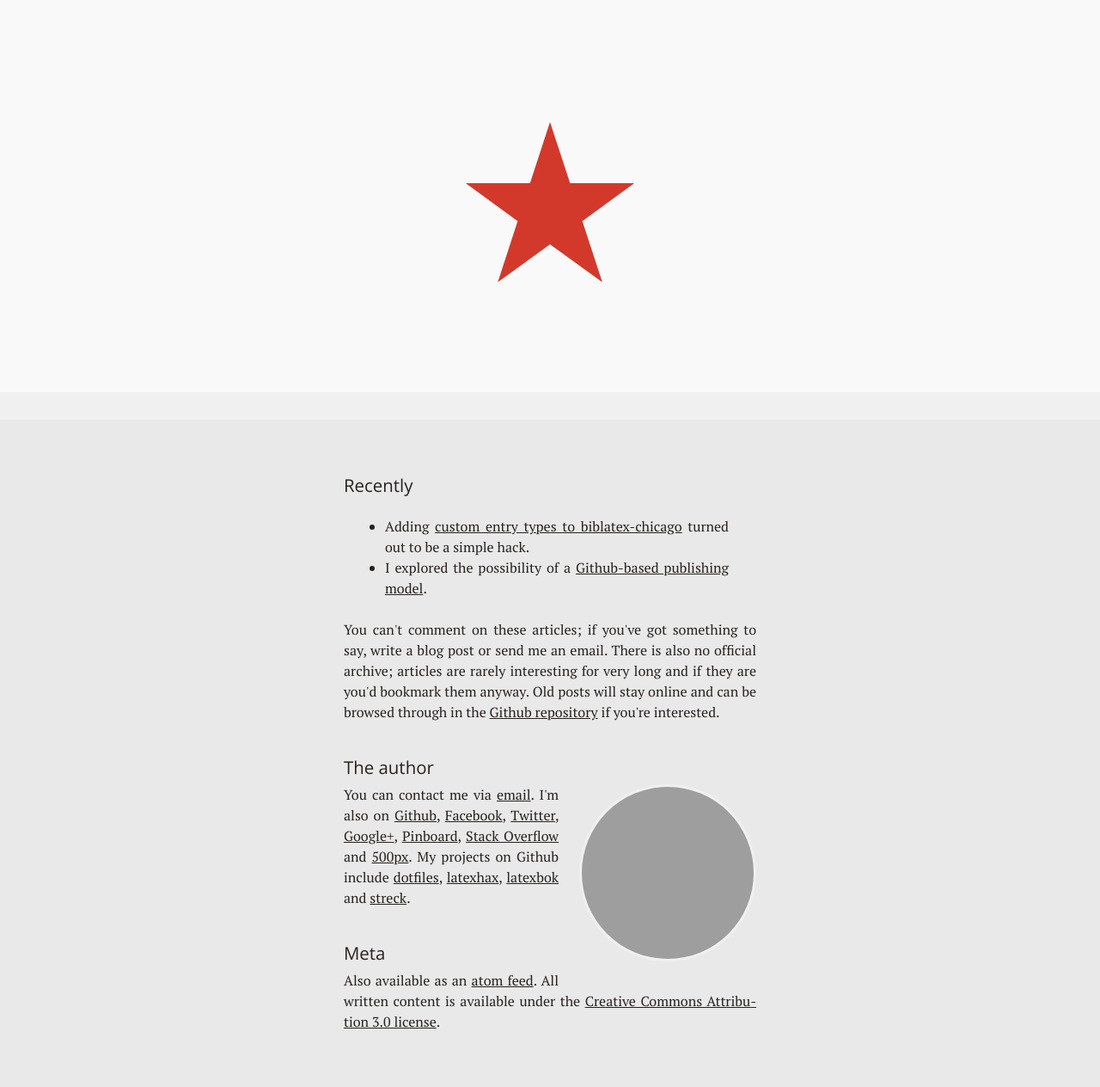
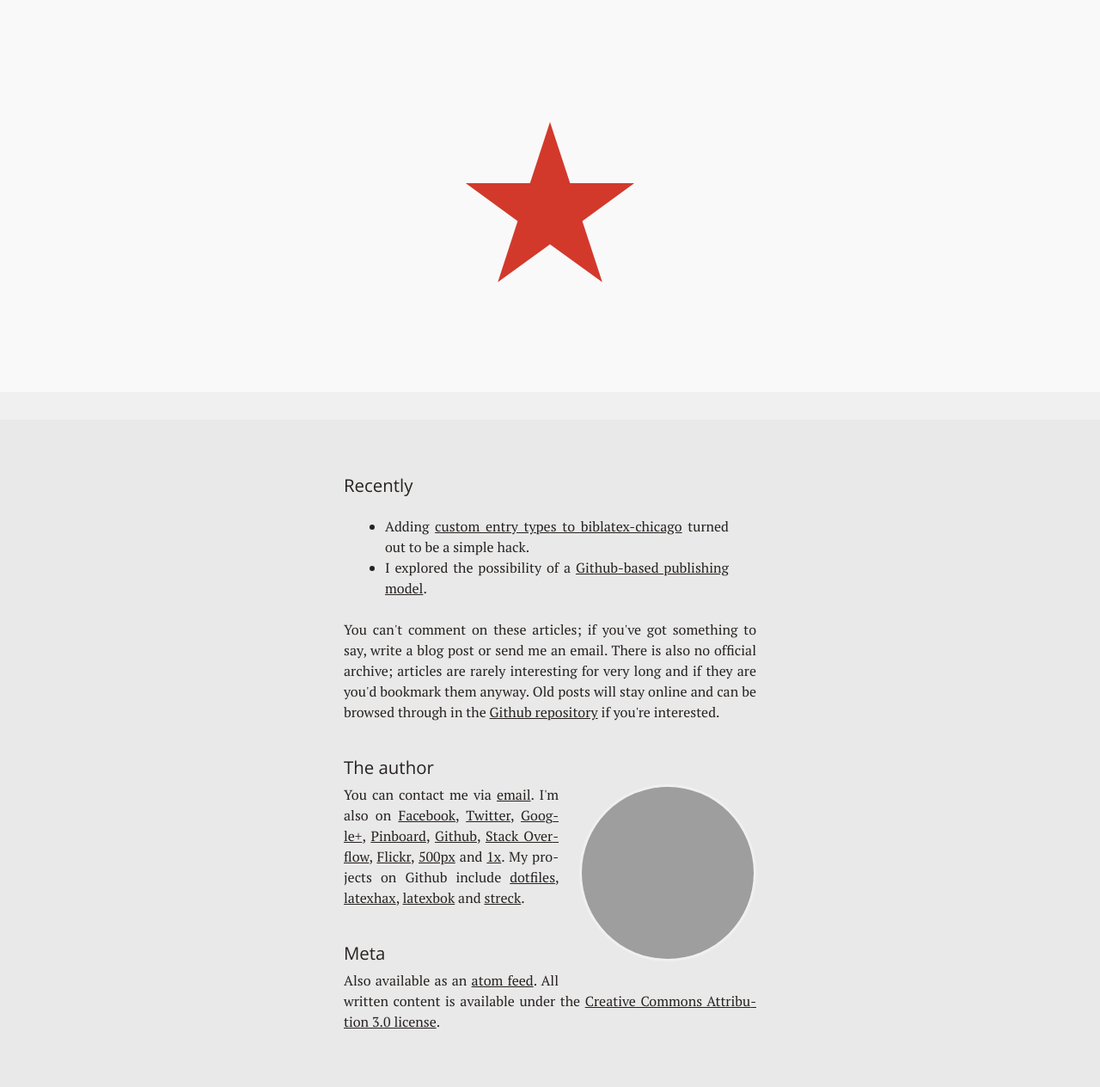
Before and after one commit to urdh/blog, a Jekyll site: the page built from index.html, in a window 1280 px wide. Shown: the whole page at 86% size. Built offline with Jekyll 4.4.1, drawn with Linux system fonts in a browser that asks for light colours; nearby versions of some CDN libraries; grey boxes are pictures that could not be loaded.

Commit message:
Add Flickr and 1x to author links

```diff
--- a/_layouts/default.html
+++ b/_layouts/default.html
@@ -30,7 +30,7 @@
           <img itemprop="image" id="profile-pic" src="http://www.gravatar.com/avatar/2e225ff5beb684088f5c9131d3979a18.png" alt="Avatar of Simon Sigurdhsson">
           <p>
             You can contact me via <a itemprop="email" rel="author" href="http://www.google.com/recaptcha/mailhide/d?k=01AE2kOWqDabQ4PvNe9QuAiw==&amp;c=4o8n3wF8OoZTUvLus64oT-H83jhO0d5JP_qEaGtUN1g=">email</a>.
-            I'm also on <a href="http://github.com/urdh/">Github</a>, <a itemprop="sameAs" href="http://facebook.com/sigurdhsson/">Facebook</a>, <a href="https://twitter.com/urdh">Twitter</a>, <a itemprop="sameAs" rel="author" href="https://plus.google.com/+SimonSigurdhsson?rel=author">Google+</a>, <a href="http://pinboard.in/u:urdh">Pinboard</a>, <a href="http://stackoverflow.com/users/147845/you">Stack Overflow</a> and <a href="http://500px.com/urdh">500px</a>. My projects on Github include <a href="http://urdh.github.com/dotfiles">dotfiles</a>, <a href="http://urdh.github.com/latexhax.html">latexhax</a>, <a href="http://urdh.github.com/latexbok">latexbok</a> and <a href="http://urdh.github.com/streck">streck</a>.
+            I'm also on <a itemprop="sameAs" href="http://facebook.com/sigurdhsson/">Facebook</a>, <a href="https://twitter.com/urdh">Twitter</a>, <a itemprop="sameAs" rel="author" href="https://plus.google.com/+SimonSigurdhsson?rel=author">Google+</a>, <a href="http://pinboard.in/u:urdh">Pinboard</a>, <a href="http://github.com/urdh/">Github</a>, <a href="http://stackoverflow.com/users/147845/you">Stack Overflow</a>, <a href="https://www.flickr.com/photos/tinyguy/">Flickr</a>, <a href="http://500px.com/urdh">500px</a> and <a href="http://1x.com/member/urdh">1x</a>. My projects on Github include <a href="http://urdh.github.com/dotfiles">dotfiles</a>, <a href="http://urdh.github.com/latexhax.html">latexhax</a>, <a href="http://urdh.github.com/latexbok">latexbok</a> and <a href="http://urdh.github.com/streck">streck</a>.
           </p>
         </section>
         <section id="meta">
```
